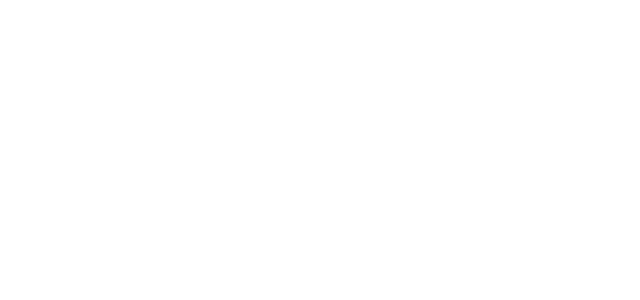
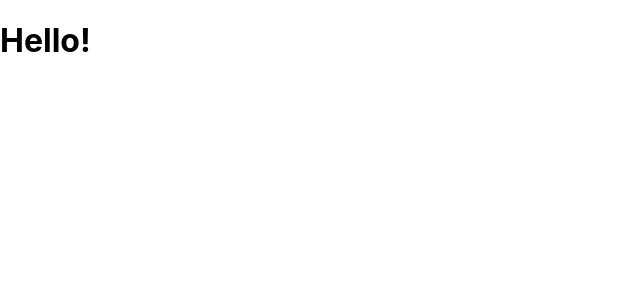
Before and after one commit to semidashka/capstone-project, a Next.js app: page / in a window 1280 px wide. Shown: the top 300 px of the page, without its empty margins (0-640 px from the left). Built offline with nearby package versions, Linux system fonts and the light colour scheme.

Commit message:
add scratch

```diff
--- a/pages/index.js
+++ b/pages/index.js
@@ -1,3 +1,3 @@
 export default function Home() {
-  return;
+  return <h1>Hello!</h1>;
 }
```
